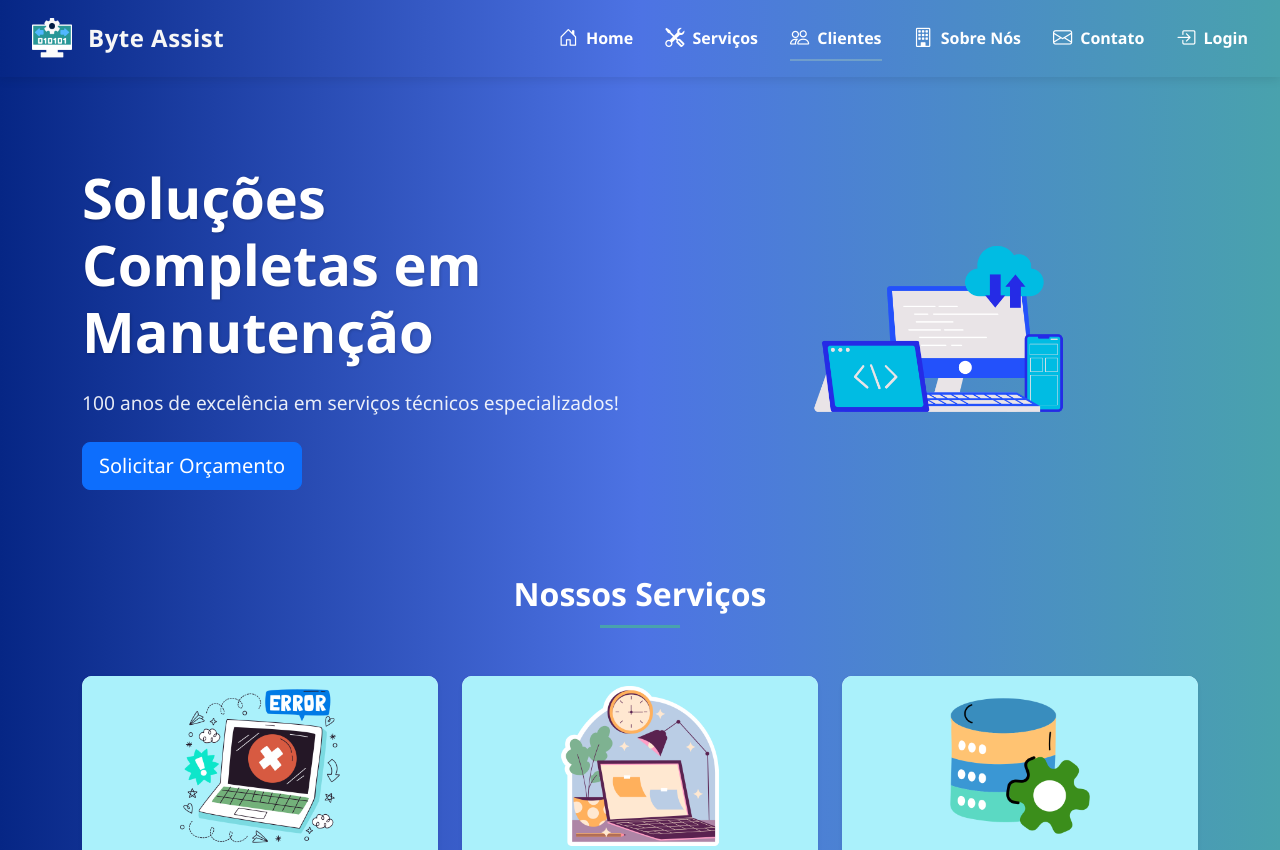
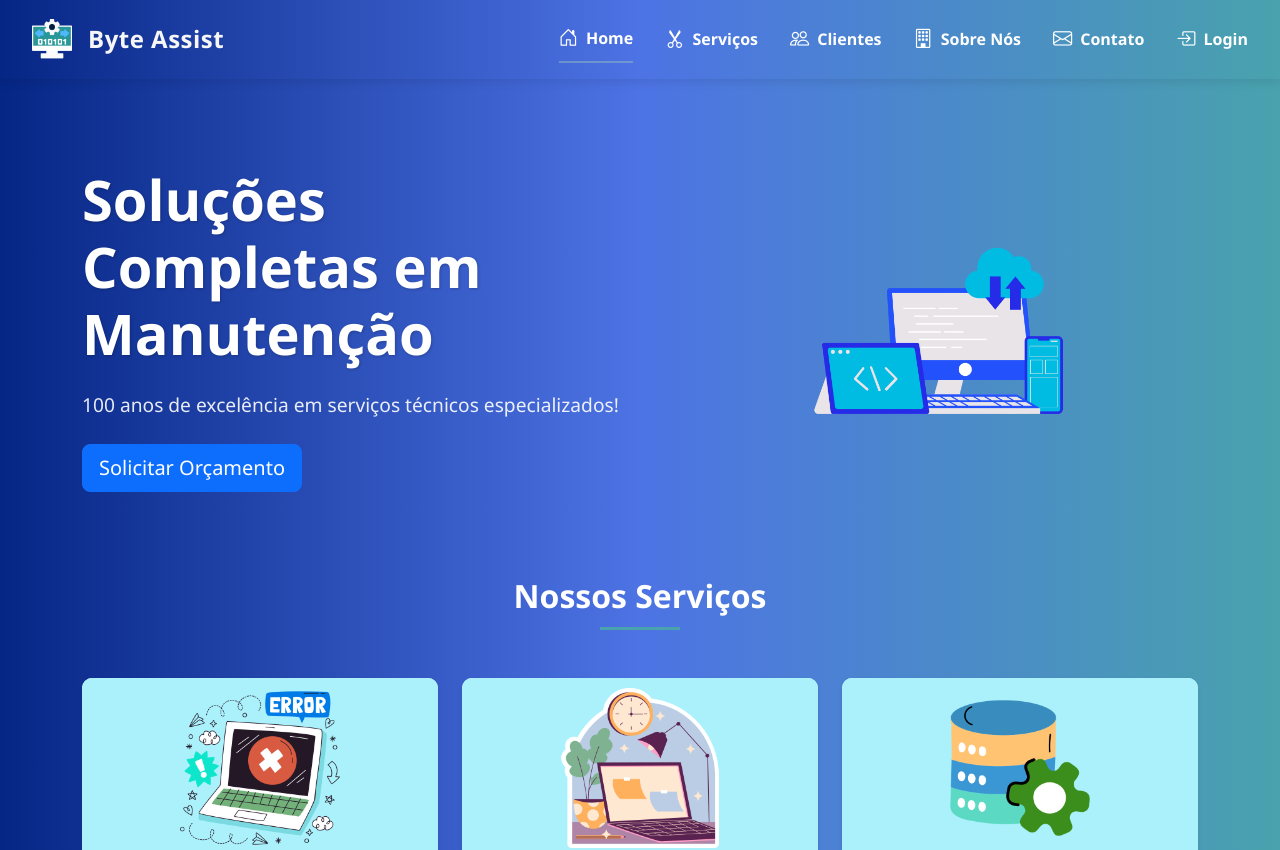
Before and after one commit to VictorPBilbao/ProjetoWeb2, an Angular app in the folder byteassist-frontend/: page /#clientes in a window 1280 px wide. Shown: the top 850 px of the page. Built offline with nearby package versions, Linux system fonts and the light colour scheme.

Commit message:
bugfix(header): simplificar a estrutura do cabeçalho e atualizar estilos de navegação
fix(home): ajustar margens e adicionar scroll-margin para seções

feat(employee): adicionar suporte a CommonModule e tornar componente autônomo

```diff
--- a/byteassist-frontend/src/app/app.component.ts
+++ b/byteassist-frontend/src/app/app.component.ts
@@ -2,7 +2,6 @@ import { Component, ViewChild } from '@angular/core';
 import { Router, RouterOutlet } from '@angular/router';
 import { HeaderComponent } from './features/components/header/header.component';
 import { CommonModule } from '@angular/common';
-import { HomeComponent } from './features/pages/home/home.component';
 
 @Component({
   selector: 'app-root',
@@ -17,7 +16,6 @@ import { HomeComponent } from './features/pages/home/home.component';
 })
 export class AppComponent {
   title = 'byteassist-frontend';
-  @ViewChild('home') home?: HomeComponent;
   activeSection: string = 'home';
 
   constructor(private router: Router) {}
--- a/byteassist-frontend/src/app/features/components/header/header.component.css
+++ b/byteassist-frontend/src/app/features/components/header/header.component.css
@@ -68,17 +68,14 @@
 .nav-item.active {
   color: #ffffff;
   font-weight: 600;
+  border-bottom: 2px solid #9ac1c074;
 }
 
-.nav-item.active::after {
-  content: '';
-  position: absolute;
-  bottom: 0;
-  left: 0;
-  width: 100%;
-  height: 2px;
-  background-color: #9ac1c074;
+.router-link-active {
+  color: white;
+  border-bottom: 2px solid #9ac1c074;
 }
+
 
 @media (max-width: 768px) {
   .header {
--- a/byteassist-frontend/src/app/features/components/header/header.component.html
+++ b/byteassist-frontend/src/app/features/components/header/header.component.html
@@ -7,36 +7,36 @@
   </div>
 
   <nav class="nav">
-    @if (variant === 'default') {
-      @for (item of navItems; track item.path) {
-        <a
-          [routerLink]="item.path"
-          class="nav-item"
-          [class.active]="item.section && window.location.hash === '#' + item.section"
-          [routerLinkActive]="shouldUseRouterLinkActive(item) ? 'active' : ''"
-          [routerLinkActiveOptions]="{ exact: item.path === '/' }"
-          (click)="handleNavClick(item, $event)">
-          <i [class]="item.icon"></i>
-          <span class="nav-text">{{ item.label }}</span>
-        </a>
-      }
-    }
+    <!-- Menu principal -->
+    <a href="#home" class="nav-item">
+      <i class="bi bi-house-door"></i>
+      <span class="nav-text">Home</span>
+    </a>
 
-    @if (variant === 'login') {
-      <a
-        routerLink="/login"
-        class="nav-item login-btn"
-        routerLinkActive="active">
-        <i class="bi bi-box-arrow-in-right"></i>
-        <span class="nav-text">Login</span>
-      </a>
-    }
+    <a href="#servicos" class="nav-item">
+      <i class="bi bi-scissors"></i>
+      <span class="nav-text">Serviços</span>
+    </a>
 
-    @for (btn of customButtons; track btn.label) {
-      <button (click)="btn.action()" class="custom-btn">
-        <i [class]="btn.icon"></i>
-        <span>{{ btn.label }}</span>
-      </button>
-    }
+    <a href="#clientes" class="nav-item">
+      <i class="bi bi-people"></i>
+      <span class="nav-text">Clientes</span>
+    </a>
+
+    <a href="#sobre" class="nav-item">
+      <i class="bi bi-building"></i>
+      <span class="nav-text">Sobre Nós</span>
+    </a>
+
+    <a href="#contato" class="nav-item">
+      <i class="bi bi-envelope"></i>
+      <span class="nav-text">Contato</span>
+    </a>
+
+    <!-- Login (separado) -->
+    <a routerLink="/login" class="nav-item login-btn" routerLinkActive="active">
+      <i class="bi bi-box-arrow-in-right"></i>
+      <span class="nav-text">Login</span>
+    </a>
   </nav>
 </header>
--- a/byteassist-frontend/src/app/features/components/header/header.component.ts
+++ b/byteassist-frontend/src/app/features/components/header/header.component.ts
@@ -1,5 +1,5 @@
-import { Component, Input, Output, EventEmitter } from '@angular/core';
-import { Router, RouterLink, RouterLinkActive } from '@angular/router';
+import { Component, Input, OnInit, AfterViewInit } from '@angular/core';
+import { Router, RouterLink, RouterLinkActive, ActivatedRoute } from '@angular/router';
 
 @Component({
   selector: 'app-header',
@@ -8,45 +8,36 @@ import { Router, RouterLink, RouterLinkActive } from '@angular/router';
   templateUrl: './header.component.html',
   styleUrls: ['./header.component.css']
 })
-export class HeaderComponent {
+export class HeaderComponent implements OnInit, AfterViewInit {
   @Input() variant: 'default' | 'login' = 'default';
   @Input() customButtons: { icon: string, label: string, action: () => void }[] = [];
   @Input() activeSection: string = 'home';
   logoPath: string = '/images/byte.png';
   companyName: string = 'Byte Assist';
-  public window = window;
-
-  navItems = [
-    { path: '/', icon: 'bi-house-door', label: 'Home', section: 'home' },
-    { path: '/', icon: 'bi-tools', label: 'Serviços', section: 'servicos' },
-    { path: '/', icon: 'bi-people', label: 'Clientes', section: 'clientes' },
-    { path: '/sobre', icon: 'bi-building', label: 'Sobre Nós', section: 'sobre' },
-    { path: '/contato', icon: 'bi-envelope', label: 'Contato', section: 'contato' },
-    { path: '/login', icon: 'bi-box-arrow-in-right', label: 'Login' }
-  ];
 
   constructor(private router: Router) {}
 
-  handleNavClick(item: any, event: MouseEvent): void {
-    if (!item.section) return;
+  ngOnInit(): void {
 
-    event.preventDefault();
+  }
 
-    // Navega para a rota com fragmento
-    this.router.navigate([item.path], {
-      fragment: item.section,
-      replaceUrl: true
-    }).then(() => {
-      // Scroll suave após navegação
-      const element = document.getElementById(item.section);
-      if (element) {
-        element.scrollIntoView({ behavior: 'smooth', block: 'start' });
-      }
+  // Aplica a classe .active nos links
+  ngAfterViewInit(): void {
+    this.updateActiveLink();
+  }
+
+  private updateActiveLink(): void {
+    const navLinks: NodeListOf<HTMLAnchorElement> = document.querySelectorAll('.nav-item');
+
+    if (navLinks.length > 0) {
+      navLinks[0].classList.add('active');
+    }
+
+    navLinks.forEach(link => {
+      link.addEventListener('click', () => {
+        navLinks.forEach(item => item.classList.remove('active'));
+        link.classList.add('active');
+      });
     });
   }
-
-  shouldUseRouterLinkActive(item: any): boolean {
-    // Usa routerLinkActive apenas para itens sem seção ou quando está na rota exata
-    return !item.section || (item.path !== '/' && this.router.url.split('#')[0] === item.path);
-  }
 }
--- a/byteassist-frontend/src/app/features/pages/employee/employee.component.ts
+++ b/byteassist-frontend/src/app/features/pages/employee/employee.component.ts
@@ -1,7 +1,10 @@
 import { Component } from '@angular/core';
+import { CommonModule } from '@angular/common';
 
 @Component({
   selector: 'app-employee',
+  imports: [CommonModule],
+  standalone: true,
   templateUrl: './employee.component.html',
   styleUrls: ['./employee.component.css']
 })
--- a/byteassist-frontend/src/app/features/pages/home/home.component.css
+++ b/byteassist-frontend/src/app/features/pages/home/home.component.css
@@ -3,6 +3,10 @@ body {
   font-family: 'Roboto', sans-serif;
   line-height: 1.6;
   color: #ffffff;
+}
+
+section {
+  scroll-margin-top: 100px; /* Ajuste para a altura do cabeçalho fixo */
 }
 
 .home-section {
--- a/byteassist-frontend/src/app/features/pages/home/home.component.html
+++ b/byteassist-frontend/src/app/features/pages/home/home.component.html
@@ -1,5 +1,3 @@
-<section>
-
 <section id="home" class="home-section">
   <div class="container py-5">
     <div class="row align-items-center">
@@ -157,7 +155,6 @@
     </div>
   </div>
 </section>
-</section>
 
 <!-- Seção Sobre -->
 <section id="sobre" class="about-section py-5">
```
